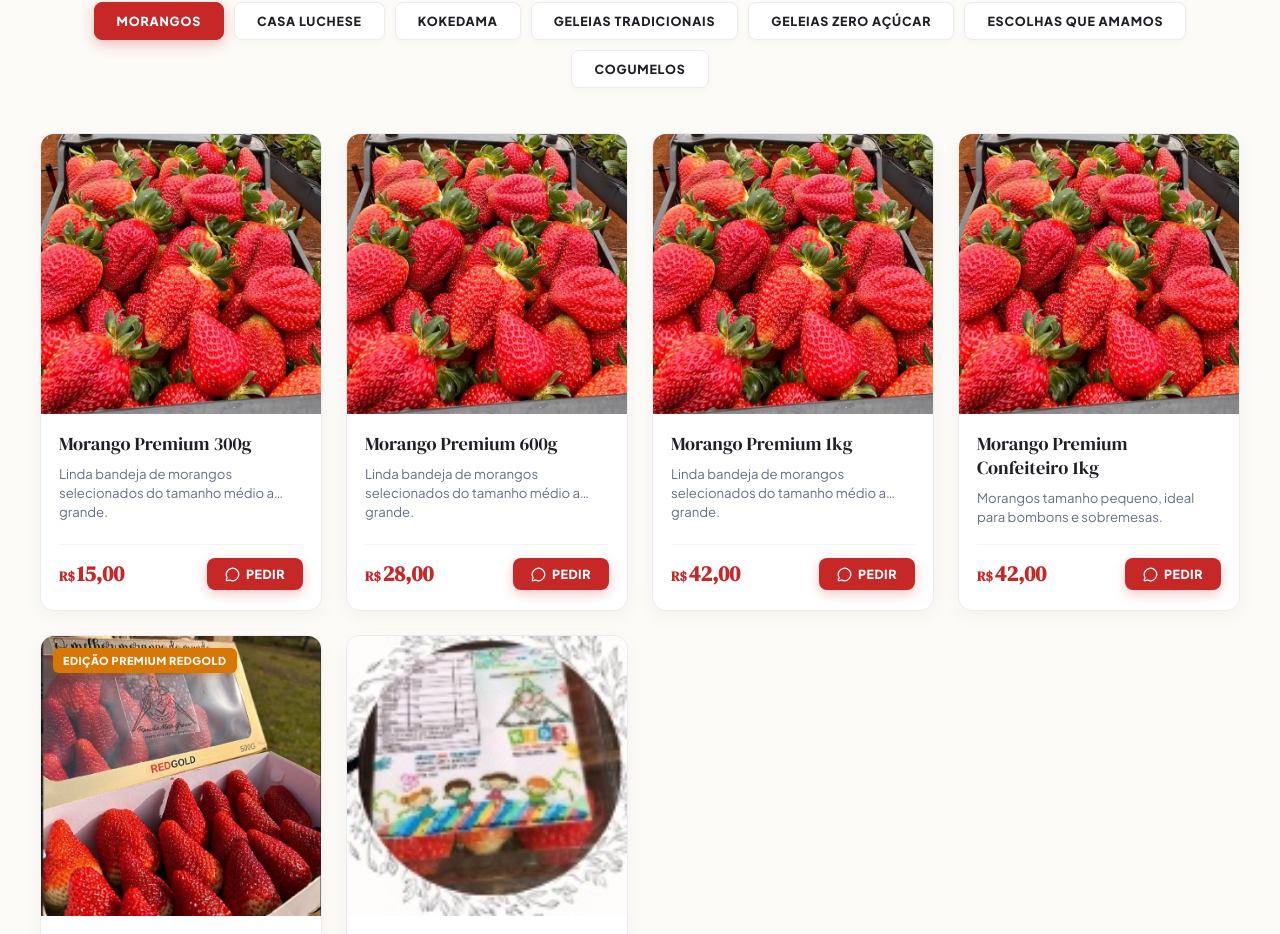
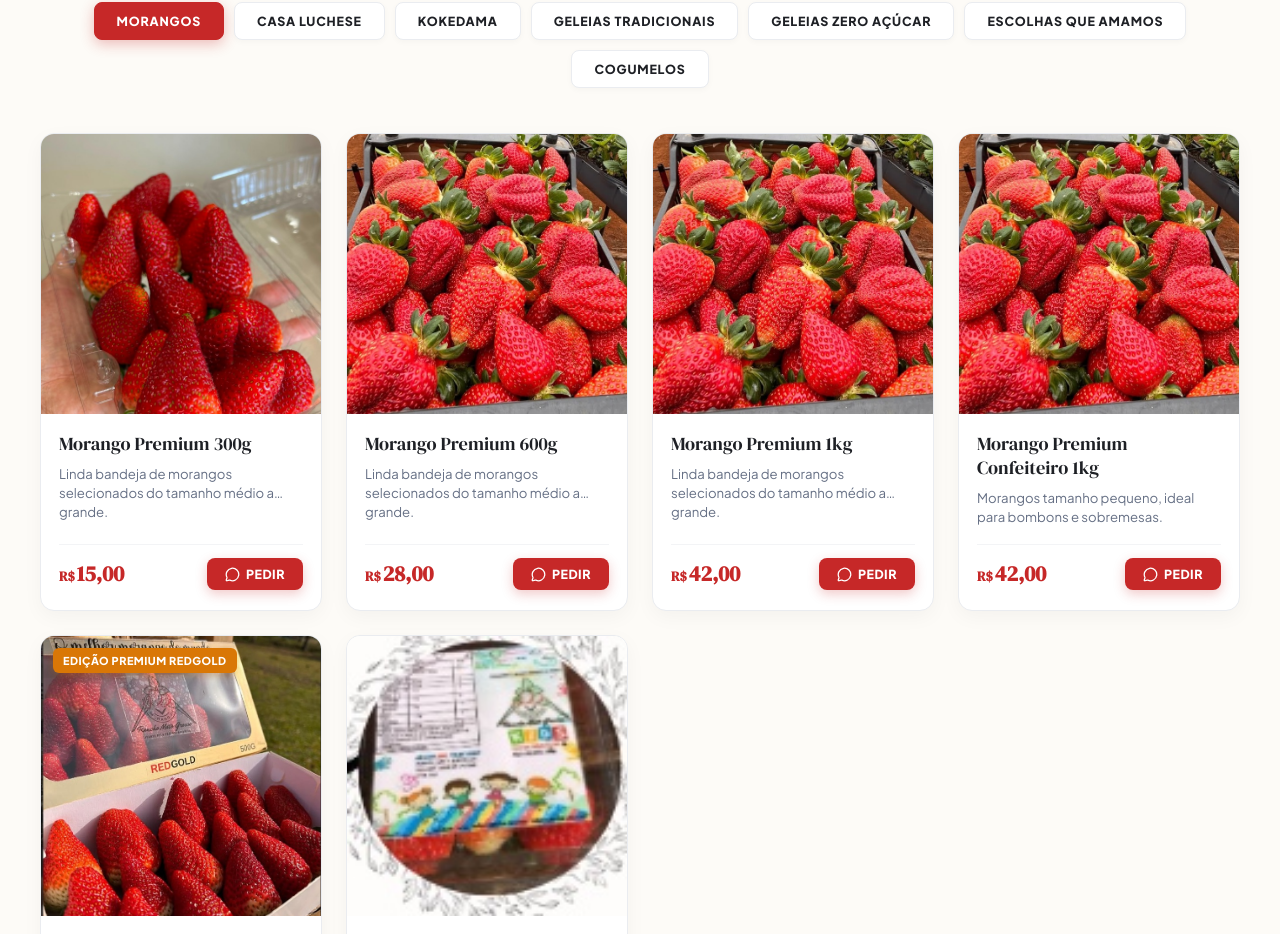
Before and after one commit to leonardohirt/rancho-matogrosso-iguarias, a React (Vite) app: page / in a window 1280 px wide. Shown: the part 991-1925 px from the top of the page. Built offline with nearby package versions, Linux system fonts and the light colour scheme; no server answers; the database is empty.

Commit message:
feat: atualizar foto real da bandeja de Morango Premium 300g (R$ 15,00)

```diff
--- a/src/data/products.js
+++ b/src/data/products.js
@@ -17,7 +17,7 @@ export const products = [
     categoryLabel: 'MORANGOS',
     price: 15.00,
     description: 'Linda bandeja de morangos selecionados do tamanho médio a grande.',
-    image: '/assets/morango_premium_colheita.jpg',
+    image: '/assets/morango_300g_bandeja.jpg',
     tag: '',
     tagClass: ''
   },
```
Also changed, not shown: public/assets/morango_300g_bandeja.jpg (added).
